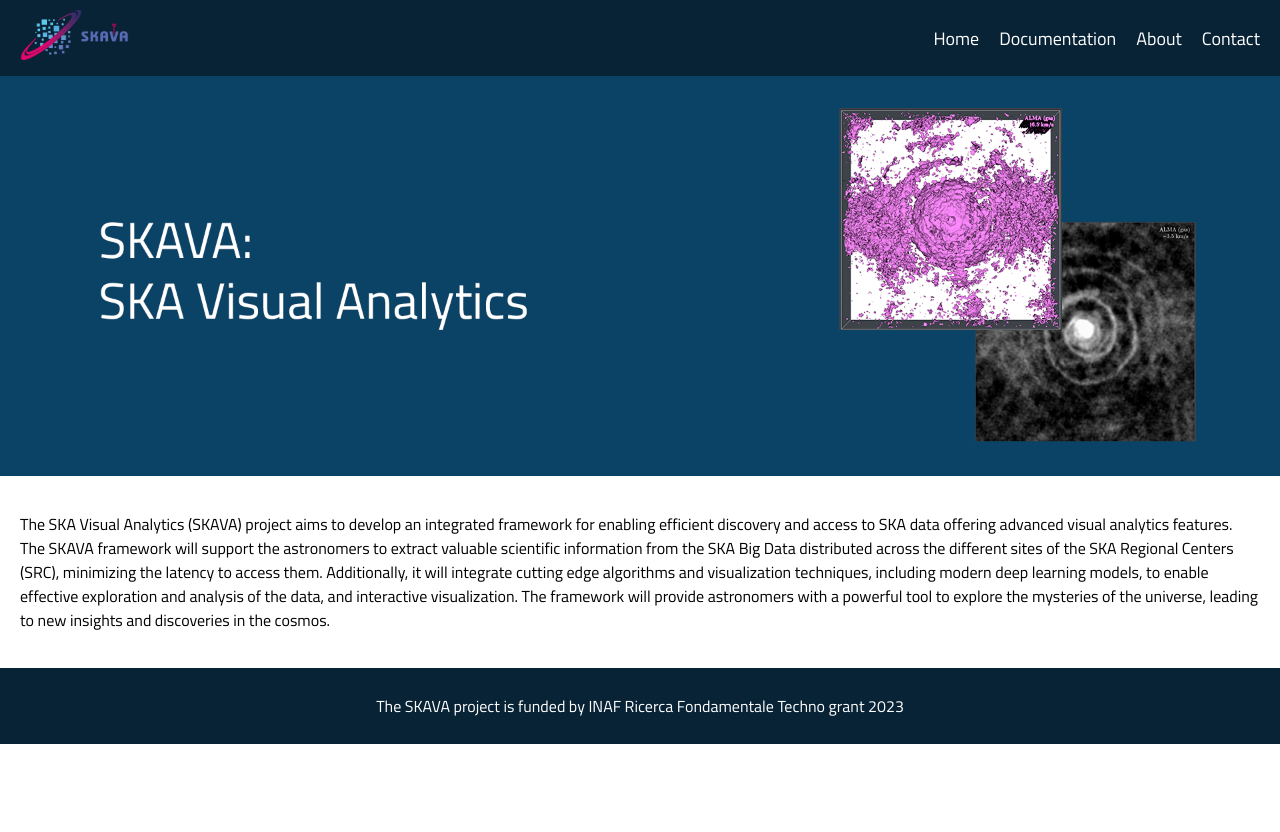
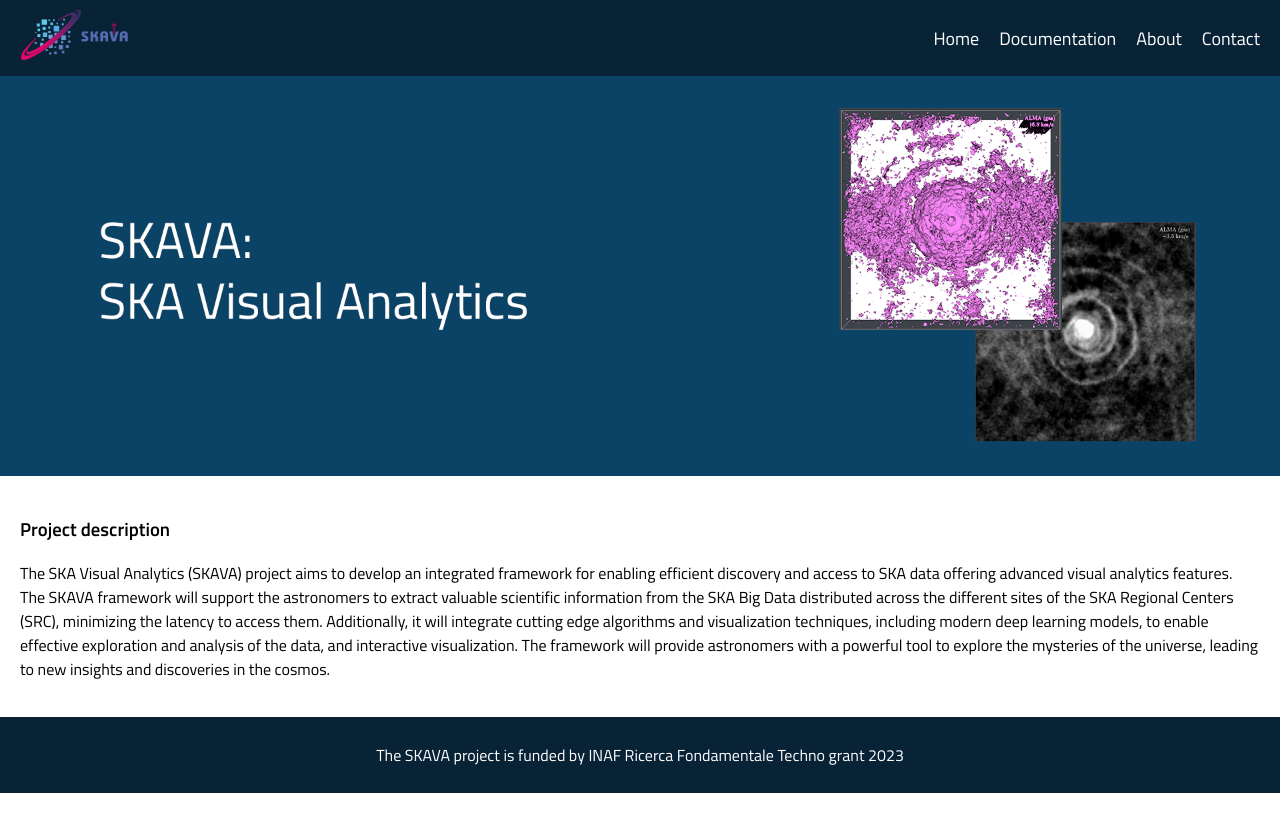
Before and after one commit to VisIVOLab/SKAVA, a Jekyll site: the page built from docs/index.md, in a window 1280 px wide. Shown: the top 832 px of the page. Built offline with Jekyll 4.4.1, drawn with Linux system fonts in a browser that asks for light colours.

Commit message:
Update index.md

```diff
--- a/docs/index.md
+++ b/docs/index.md
@@ -3,5 +3,7 @@ layout: default
 title: SKAVA Project
 ---
 
+### Project description
+
 The SKA Visual Analytics (SKAVA) project aims to develop an integrated framework for enabling efficient discovery and access to SKA data offering advanced visual analytics features. The SKAVA framework will support the astronomers to extract valuable scientific information from the SKA Big Data distributed across the different sites of the SKA Regional Centers (SRC), minimizing the latency to access them. Additionally, it will integrate cutting edge algorithms and visualization techniques, including modern deep learning models, to enable effective exploration and analysis of the data, and interactive visualization.
 The framework will provide astronomers with a powerful tool to explore the mysteries of the universe, leading to new insights and discoveries in the cosmos.
```
